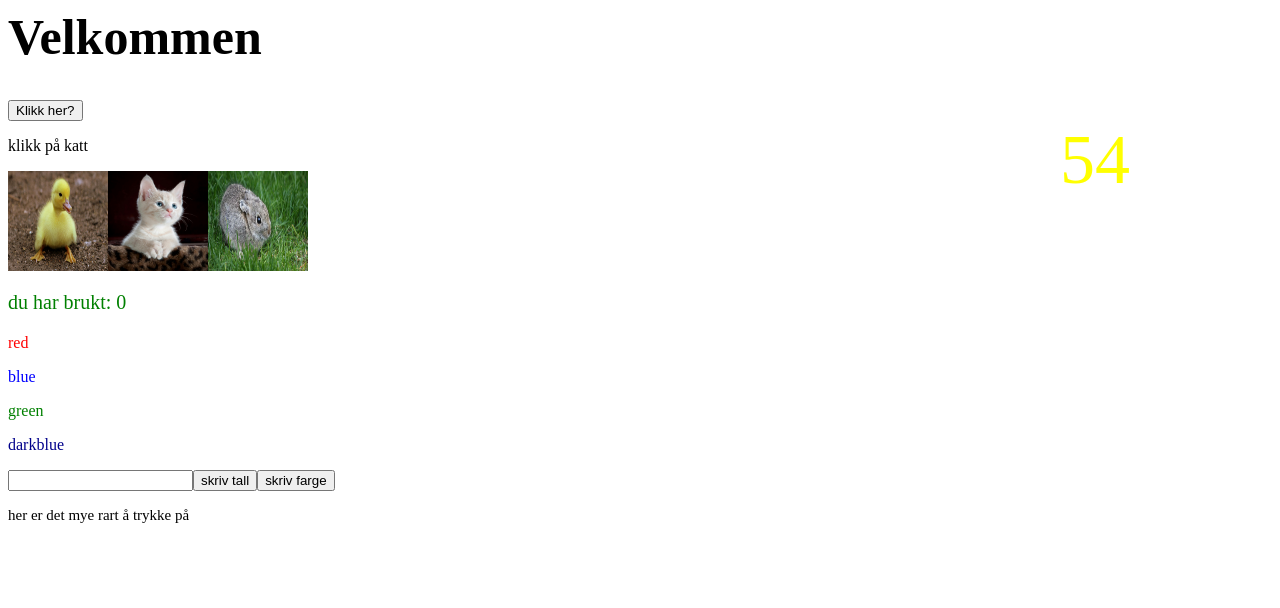
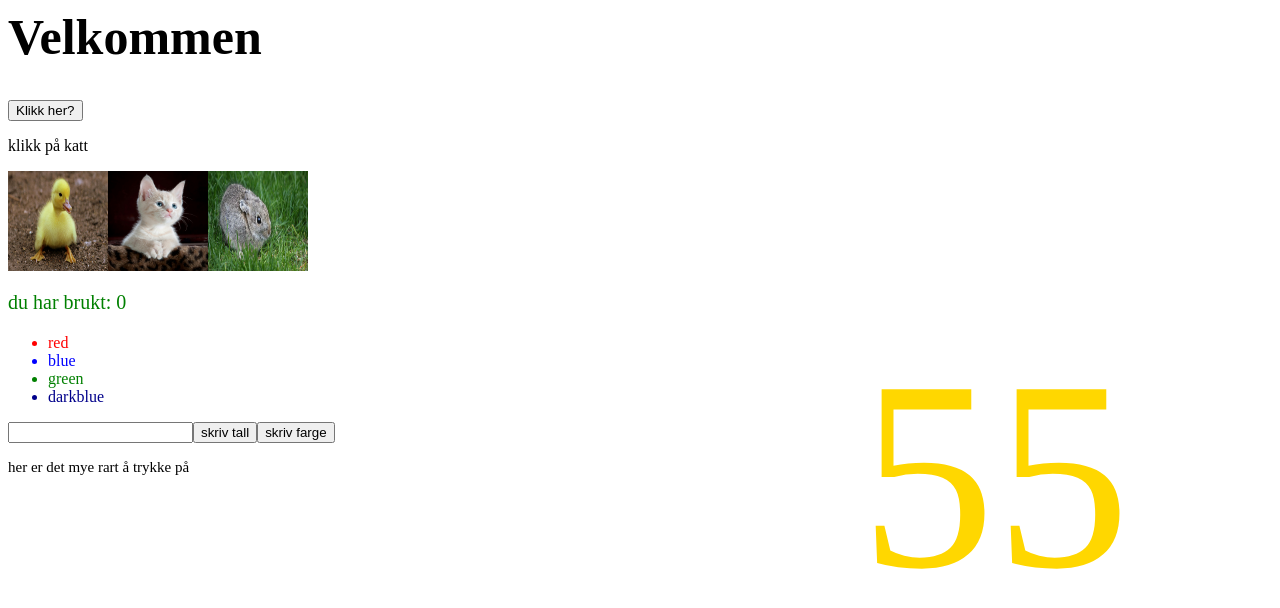
Before and after one commit to FetterPetter/untitled, a React (Vite) app: page / in a window 1280 px wide. Shown: the top 608 px of the page. Built offline with nearby package versions, Linux system fonts and the light colour scheme.

Commit message:
more functionality

```diff
--- a/src/modules/app/colorList.tsx
+++ b/src/modules/app/colorList.tsx
@@ -24,13 +24,15 @@ export function ColorList() {
   }
   return (
     <>
-      {farger.map((farger) =>
-        farger !== fargeText ? (
-          <p style={{ color: farger }} onClick={() => fargeClick(farger)}>
-            {farger}
-          </p>
-        ) : null,
-      )}{" "}
+      <ul>
+        {farger.map((farger) =>
+          farger !== fargeText ? (
+            <li style={{ color: farger }} onClick={() => fargeClick(farger)}>
+              {farger}
+            </li>
+          ) : null,
+        )}{" "}
+      </ul>
       <InputFieldMaker onChange={handleChange} />
       <ButtonMaker handleClick={handleClick} buttonName={"skriv tall"} />
       <ButtonMaker handleClick={handleSortClick} buttonName={"skriv farge"} />
--- a/src/modules/app/timer.tsx
+++ b/src/modules/app/timer.tsx
@@ -1,6 +1,7 @@
 import React, { useEffect, useState } from "react";
 export function Timer() {
   const [counter, setCounter] = useState(0);
+  const [fontSize, setFontSize] = useState(0);
   const colorList = [
     "red",
     "green",
@@ -18,11 +19,16 @@ export function Timer() {
     intervalId = setInterval(() => setCounter(counter + 1), 100);
     return () => clearInterval(intervalId);
   });
+  if (counter === 30) {
+    setCounter(counter + 1);
+    setFontSize(2);
+    alert("OJ");
+  }
   return (
     <p
       style={{
         position: "absolute",
-        fontSize: "70px",
+        fontSize: fontSize + "70px",
         right: 150,
         top: 50,
         color: colorList[counter % colorList.length],
```
